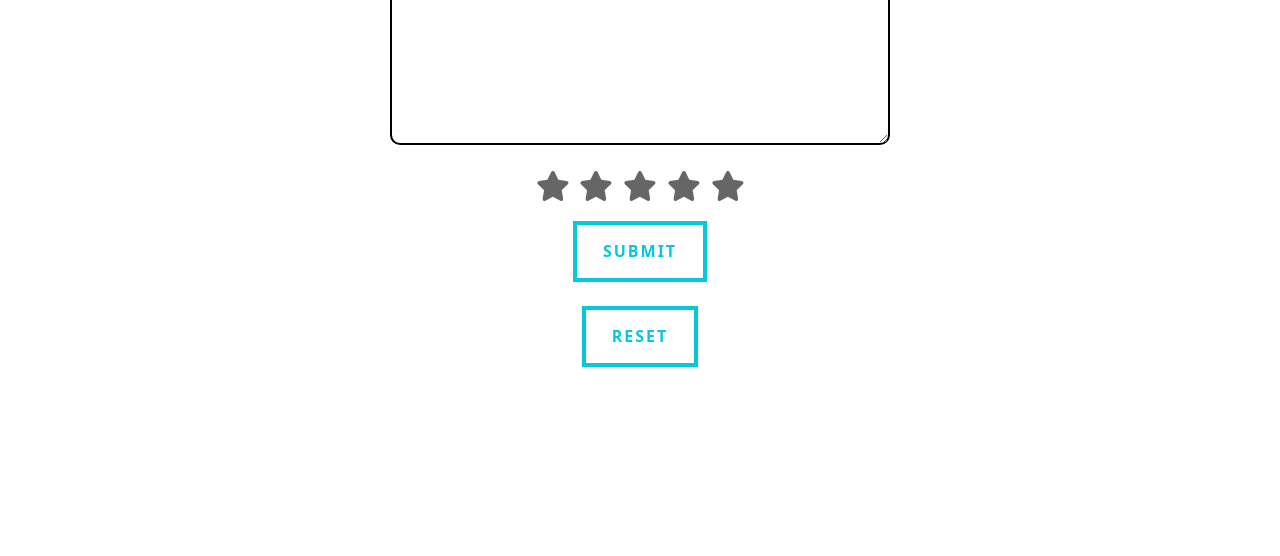
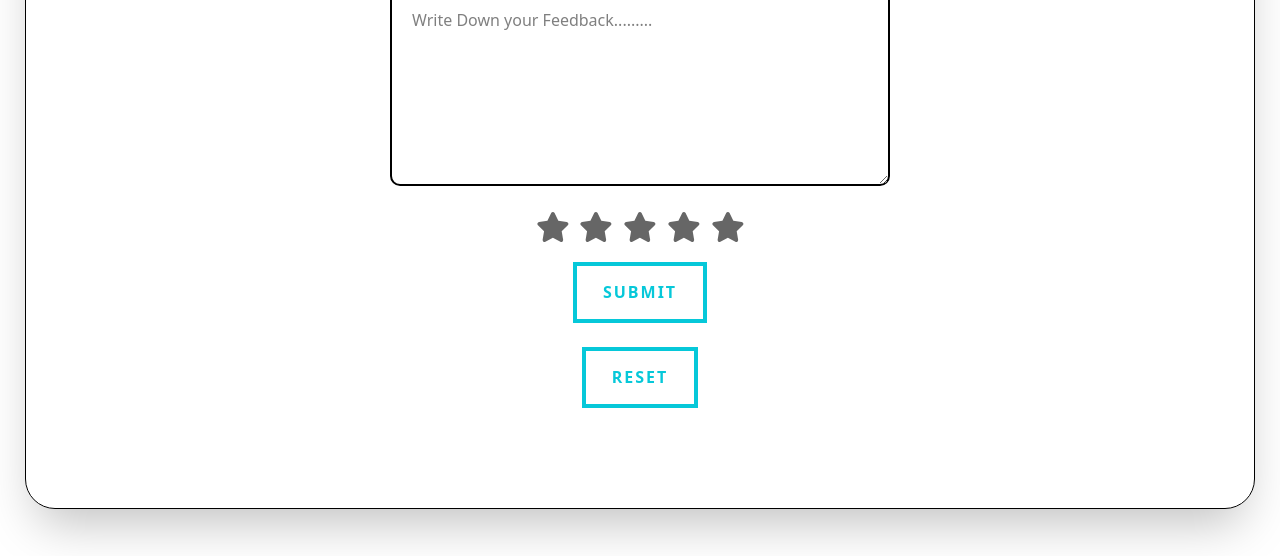
Before and after one commit to hubertDgomes/Feedback, a website: page index.html in a window 1280 px wide. Shown: the part 244-800 px from the top of the page. Drawn offline with nearby package versions, Linux system fonts and the light colour scheme; a web font is replaced by a local one.

Commit message:
Enhance feedback form styling with border and shadow effects, and add new margin utilities

```diff
--- a/index.html
+++ b/index.html
@@ -14,8 +14,8 @@
     <link rel="stylesheet" href="style.css">
   </head>
   <body>
-    <div class="m-auto max-w-container bg-white py-[100px] rounded-[30px]">
-        <p class="text-center m-auto py-[20px] border-[2px] lg:py-[20px] outFed rounded-[10px]"></p>
+    <div class="m-auto max-w-container py-[100px] rounded-[30px] border-[1px] shadow-2xl mt-[40px]">
+        <p class="text-center  m-auto py-[20px] border-[2px] lg:py-[20px] outFed rounded-[10px]"></p>
       <p class="text-center font-deFont text-[30px]">
         Please Give us you Valuable Feedback
       </p>
@@ -85,10 +85,6 @@
 
 
 
-
-
-
-
       <div class="text-center w-[100%]">
         <!-- From Uiverse.io by cssbuttons-io -->
 <button class="c-button c-button--gooey btn1"> Submit
@@ -128,7 +124,7 @@
   </defs>
 </svg>
     </div>
-
+    </div>
     <script src="js/script.js"></script>
   </body>
 </html>
```
Also changed, not shown: src/output.css.
